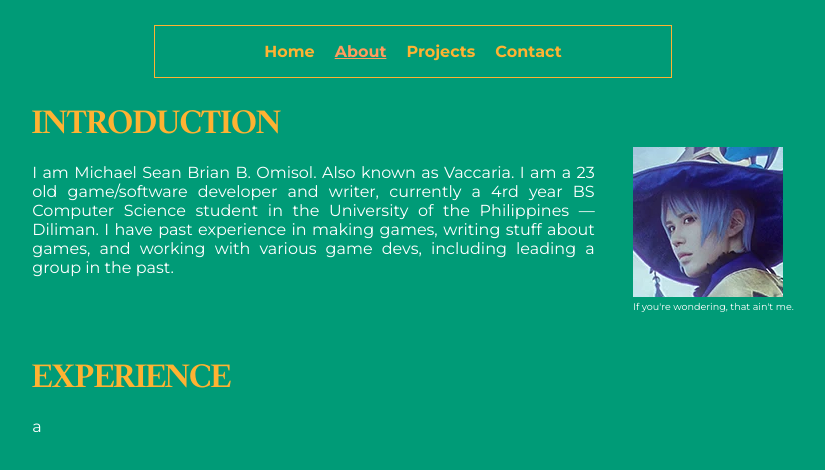
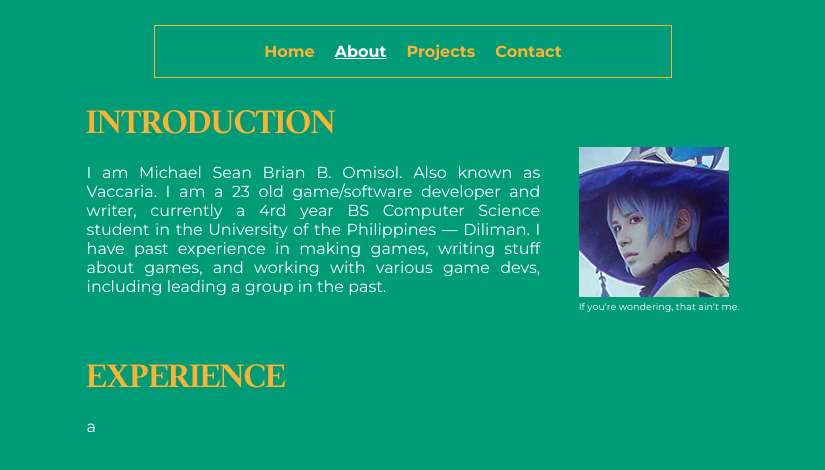
Before and after one commit to FlamingHerb/flamingherb.github.io, a SvelteKit app: page /about in a window 1280 px wide. Shown: the top 470 px of the page, without its empty margins (227-1052 px from the left). Built offline with nearby package versions, Linux system fonts and the light colour scheme.

Commit message:
refactor: added fixed size to container

```diff
--- a/src/lib/Navbar.svelte
+++ b/src/lib/Navbar.svelte
@@ -18,7 +18,7 @@
     }
     .current{
         text-decoration: underline;
-        color: #FF9C5E;
+        color: white;
     }
    .pages-section {
         display: flex;
--- a/src/variables.scss
+++ b/src/variables.scss
@@ -84,9 +84,10 @@ $global-max-width: 428px;
   align-items: center;
   overflow: hidden;
   //background-color: #ffffff;
+  max-width: 768px;
 
-  margin-left: 15vw;
-  margin-right: 15vw;
+  margin: auto;
+
   justify-content: center;
 
 }
```
